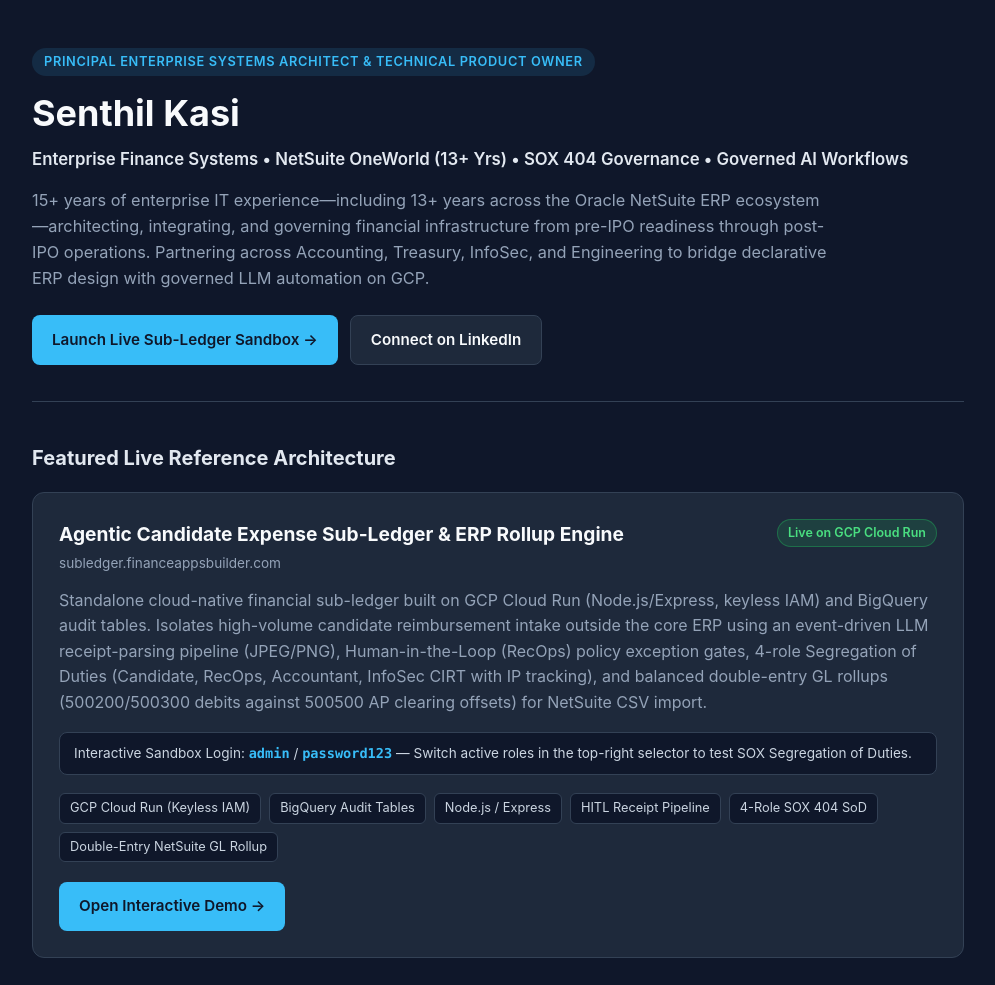
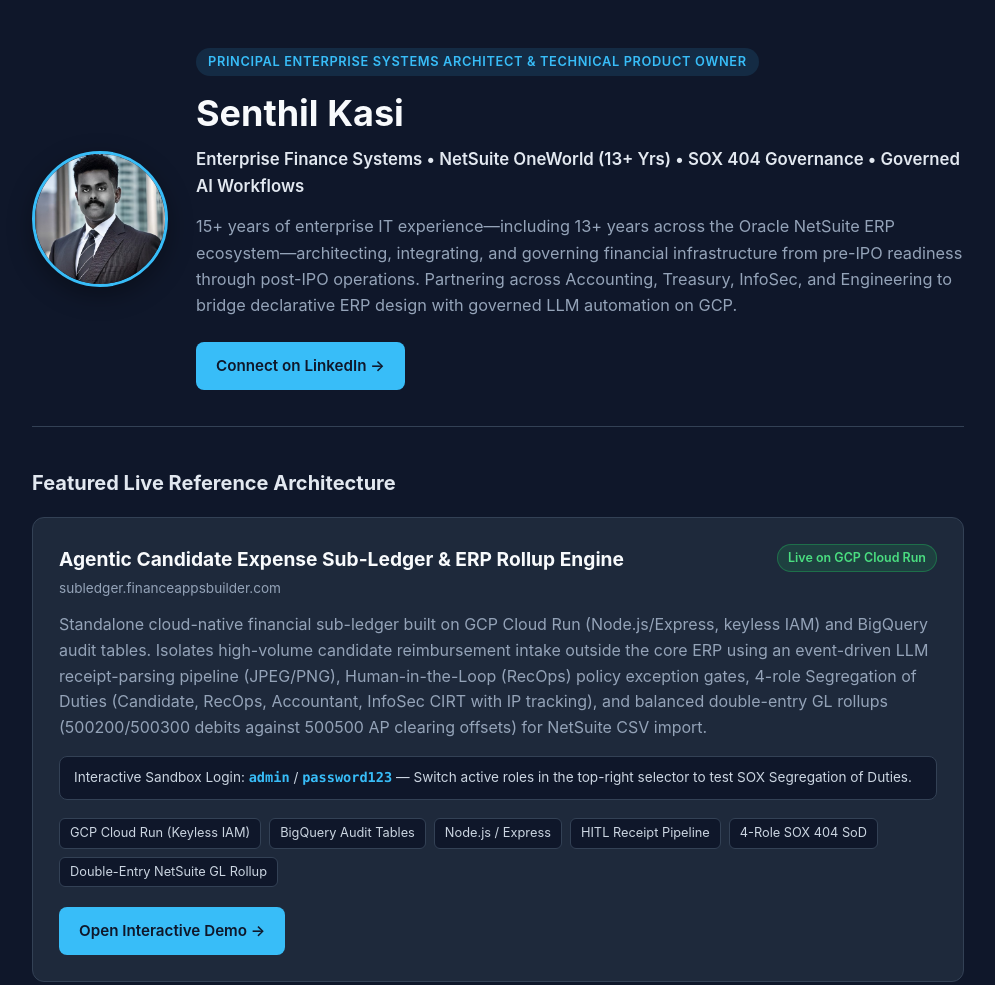
Before and after one commit to skasi0/financeappsbuilder-portfolio, a plain HTML site: page index.html in a window 1280 px wide. Shown: the top 985 px of the page, without its empty margins (142-1137 px from the left). Drawn offline with Linux system fonts and the light colour scheme.

Commit message:
Update index.html

```diff
--- a/index.html
+++ b/index.html
@@ -49,6 +49,22 @@
     }
     .lead { font-size: 1.02rem; color: var(--muted); max-width: 800px; margin-bottom: 24px; }
     .actions { display: flex; flex-wrap: wrap; gap: 12px; }
+    .hero-layout {
+      display: flex;
+      align-items: center;
+      gap: 28px;
+      flex-wrap: wrap;
+    }
+    .profile-pic {
+      width: 136px;
+      height: 136px;
+      border-radius: 50%;
+      object-fit: cover;
+      border: 3px solid var(--accent);
+      box-shadow: 0 8px 24px rgba(0, 0, 0, 0.35);
+      flex-shrink: 0;
+    }
+    .hero-content { flex: 1; min-width: 280px; }
     .btn {
       display: inline-flex;
       align-items: center;
@@ -185,6 +201,9 @@
 <body>
   <div class="container">
     <header>
+      <div class="hero-layout">
+        <img src="profile.jpg" alt="Senthil Kasi" class="profile-pic" />
+        <div class="hero-content">
           <span class="eyebrow">Principal Enterprise Systems Architect &amp; Technical Product Owner</span>
           <h1>Senthil Kasi</h1>
           <div class="subtitle">Enterprise Finance Systems &bull; NetSuite OneWorld (13+ Yrs) &bull; SOX 404 Governance &bull; Governed AI Workflows</div>
@@ -192,13 +211,11 @@
             15+ years of enterprise IT experience—including 13+ years across the Oracle NetSuite ERP ecosystem—architecting, integrating, and governing financial infrastructure from pre-IPO readiness through post-IPO operations. Partnering across Accounting, Treasury, InfoSec, and Engineering to bridge declarative ERP design with governed LLM automation on GCP.
           </p>
           <div class="actions">
-        <a class="btn btn-primary" href="https://subledger.financeappsbuilder.com" target="_blank" rel="noopener">
-          Launch Live Sub-Ledger Sandbox &rarr;
+            <a class="btn btn-primary" href="https://www.linkedin.com/in/your-profile" target="_blank" rel="noopener">
+              Connect on LinkedIn &rarr;
             </a>
-        <!-- Replace with your exact LinkedIn profile URL -->
-        <a class="btn btn-secondary" href="https://www.linkedin.com/in/senthilkasi" target="_blank" rel="noopener">
-          Connect on LinkedIn
-        </a>
+          </div>
+        </div>
       </div>
     </header>
 
```
Lines whose indentation alone changed are shown as unchanged.
